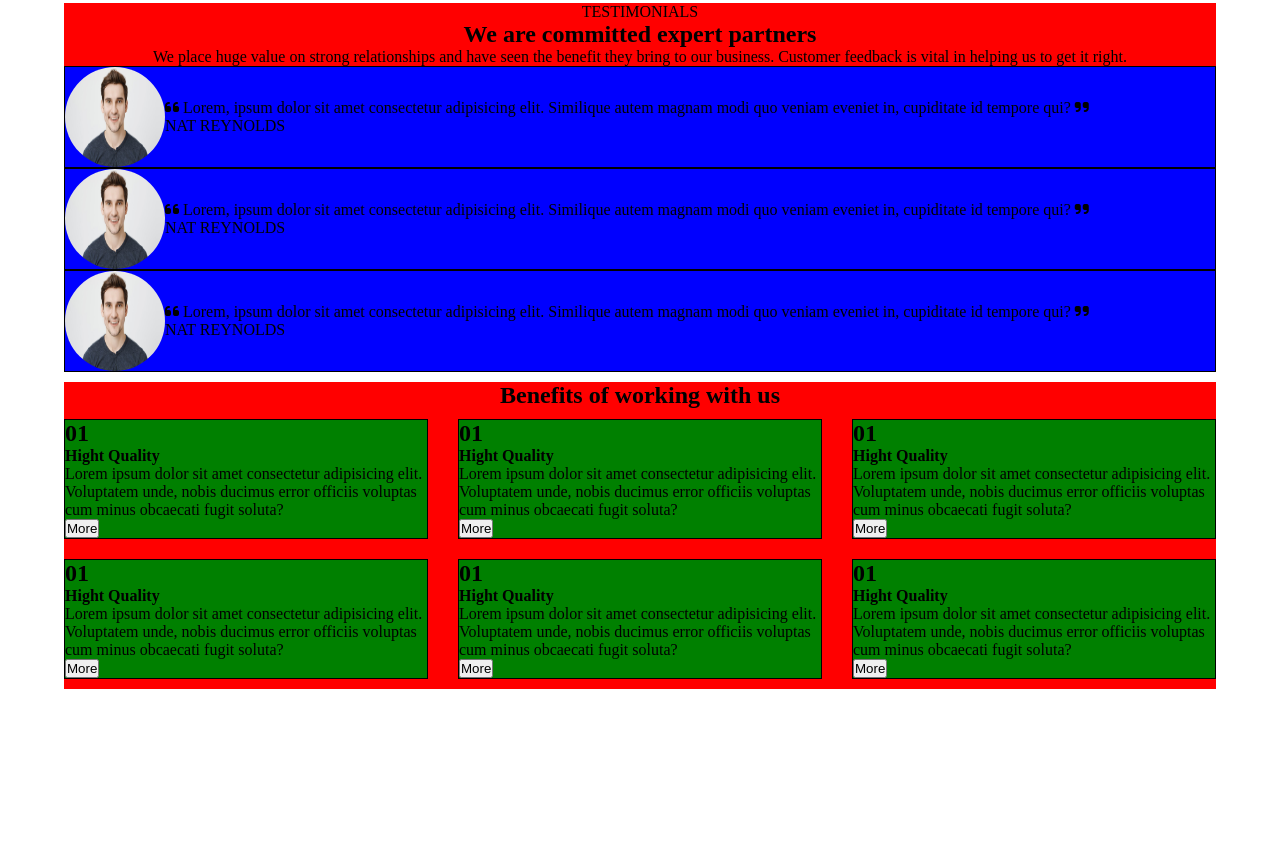
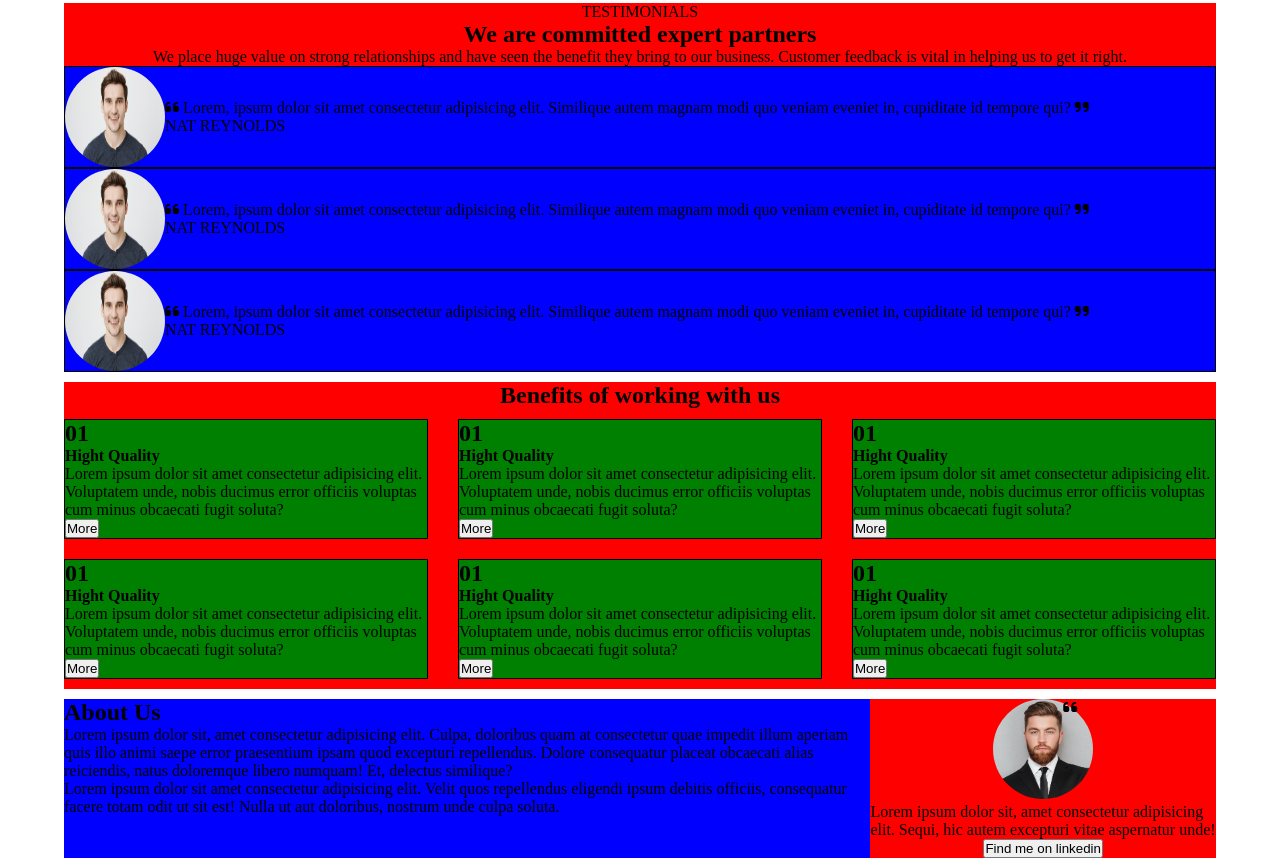
Before and after one commit to RiccardoVoltolina/htmlcss-responsive-layout, a plain HTML site: page index.html in a window 1280 px wide. Shown: the part 1308-2166 px from the top of the page. Before the commit the page ends 1997 px from the top, so only its background shows below. Drawn offline with Linux system fonts and the light colour scheme.

Commit message:
add about us section

```diff
--- a/index.html
+++ b/index.html
@@ -187,11 +187,34 @@
                         <p>Lorem ipsum dolor sit amet consectetur adipisicing elit. Voluptatem unde, nobis ducimus error officiis voluptas cum minus obcaecati fugit soluta?</p>
                         <button>More</button>
                     </div>
-
                 </div>
             </div>
         </section>
 
+        <!-- end benefits section -->
+
+        <!-- start about us section -->
+
+
+        <section class="about_us">
+            <div class="main_container d-flex">
+                <div class="about_us_text">
+                    <h2>About Us</h2>
+                    <p>Lorem ipsum dolor sit, amet consectetur adipisicing elit. Culpa, doloribus quam at consectetur quae impedit illum aperiam quis illo animi saepe error praesentium ipsam quod excepturi repellendus. Dolore consequatur placeat obcaecati alias reiciendis, natus doloremque libero numquam! Et, delectus similique?</p>
+                    <p>Lorem ipsum dolor sit amet consectetur adipisicing elit. Velit quos repellendus eligendi ipsum debitis officiis, consequatur facere totam odit ut sit est! Nulla ut aut doloribus, nostrum unde culpa soluta.</p>
+                </div>
+                <div class="about_us_image d-flex">
+                    <div class="about_us_card">
+                        <div class="relative">
+                            <img src="./img/about.jpg" alt="">
+                            <i class="fa-solid fa-quote-left marks"></i>
+                        </div>
+                        <p>Lorem ipsum dolor sit, amet consectetur adipisicing elit. Sequi, hic autem excepturi vitae aspernatur unde!</p>
+                        <button>Find me on linkedin</button>
+                    </div>
+                </div>
+            </div>
+        </section>
     </main>
 
     <footer>
--- a/style/style.css
+++ b/style/style.css
@@ -65,6 +65,14 @@
 
 .align-base {
     align-items: baseline;
+}
+
+.relative {
+    position: relative;
+}
+
+.absolute {
+    position: absolute;
 }
 
 /* padding rules */
@@ -159,7 +167,7 @@ section {
 
  /* testimonial partner section */
 
- .bio_avatar img {
+ .bio_avatar img, .about_us_image img {
     height: 100px;
     aspect-ratio: 1;
     border-radius: 50%;
@@ -174,6 +182,27 @@ section {
     border: 1px solid black;
 }
 
+/* start about us section */
+
+.about_us_text {
+    width: 70%;
+    background-color: blue;
+}
+
+.about_us_image {
+    width: 30%;
+}
+
+.about_us_card {
+    display: flex;
+    flex-direction: column;
+    align-items: center;
+}
+
+.marks {
+    position: absolute;
+    left: 70px;
+}
 
 /* 480px display rules */
 
@@ -233,14 +262,23 @@ section {
      }
      .card_benefits {
         width: 100%;
-     }
+    }
 
+    /* start about us section */
+
+    .about_us .main_container {
+        flex-direction: column;
+        align-items: center;
+    }
+    .about_us_image, .about_us_text {
+        width: 100%;
+    }
 
 }
 
 /* 768px display rules */
 
-@media screen and (max-width:768px) {
+@media screen and (min-width:481px) and (max-width:768px) {
     .search a {
     display: none;
    }
@@ -270,7 +308,8 @@ section {
      /* start benefits section */
 
      .card_benefits {
-        margin:10px 0px;
         width: calc(100% / 2 - 20px);
     }
+
+    /* start about us section */
 }
```
